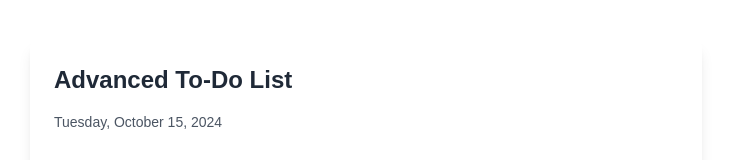
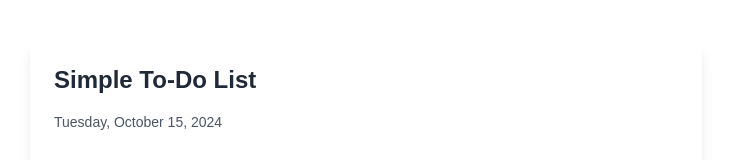
Before and after one commit to panda1835/my-todo-list, a Next.js app: page / in a window 1280 px wide. Shown: the top 160 px of the page, without its empty margins (274-1005 px from the left). Built offline with nearby package versions, Linux system fonts and the light colour scheme.

Commit message:
feat: rename app in homepage

```diff
--- a/src/components/todo-list.jsx
+++ b/src/components/todo-list.jsx
@@ -128,7 +128,7 @@
 
   return (
     (<div className="max-w-2xl mx-auto mt-10 p-6 bg-white rounded-lg shadow-lg">
-      <h1 className="text-2xl font-bold text-gray-800 mb-4">Advanced To-Do List</h1>
+      <h1 className="text-2xl font-bold text-gray-800 mb-4">Simple To-Do List</h1>
       <p className="text-sm text-gray-600 mb-6">{currentDate}</p>
       <div className="mb-6">
         <h2 className="text-lg font-semibold mb-2">Tags</h2>
```
